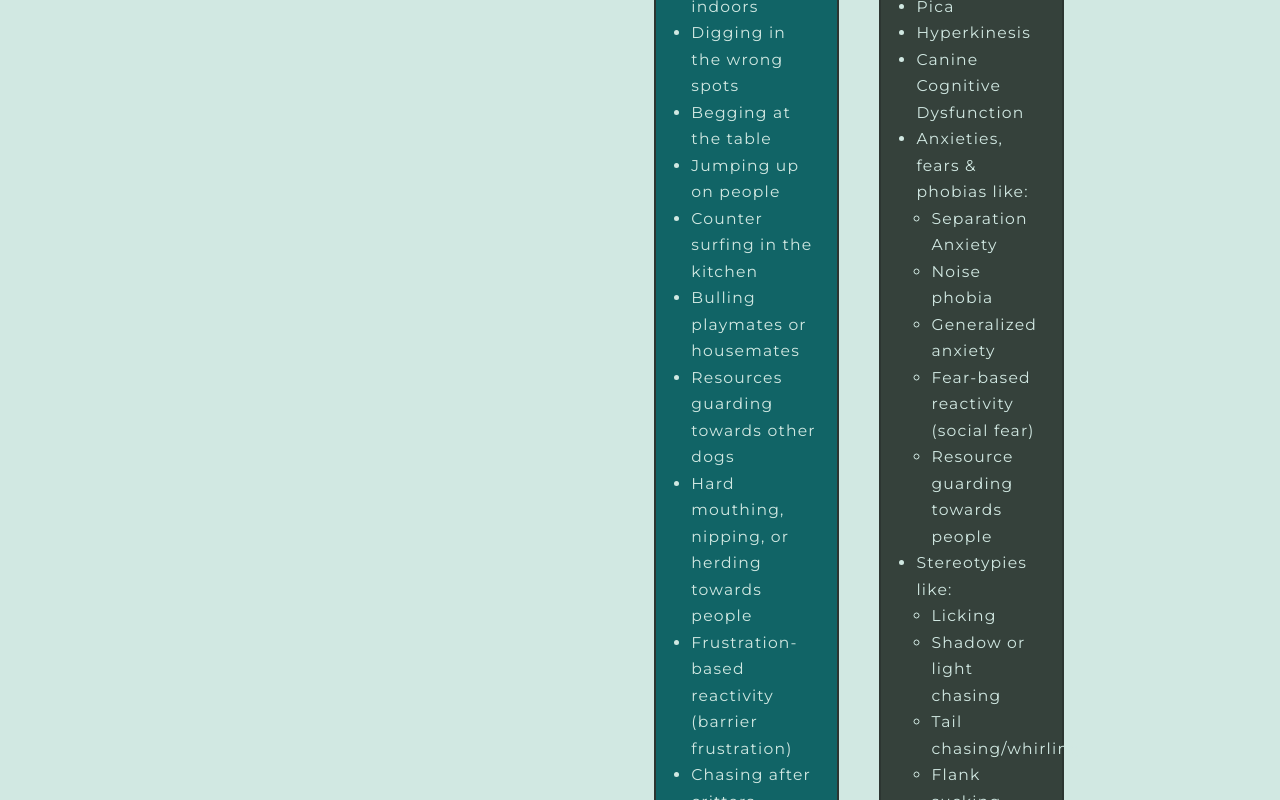
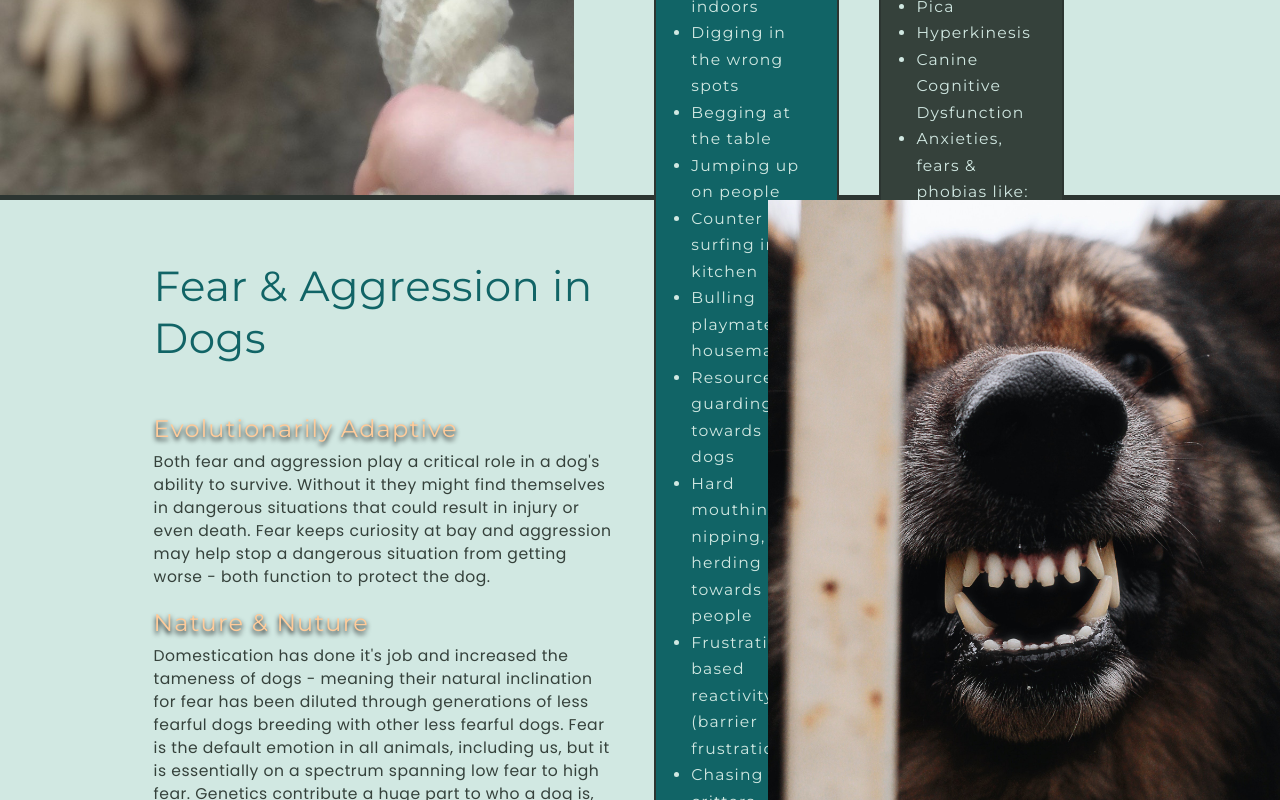
Before and after one commit to grosen-coding/k9paws-website, a React (Create React App) app in the folder frontend/: page /behaviour in a window 1280 px wide. Shown: the part 2000-2800 px from the top of the page. Built offline with nearby package versions, Linux system fonts and the light colour scheme.

Commit message:
added Behaviour Section

```diff
--- a/frontend/src/pages/Behaviour.jsx
+++ b/frontend/src/pages/Behaviour.jsx
@@ -1,5 +1,7 @@
 import React from "react";
 import styled from "styled-components";
+import { GoArrowRight } from "react-icons/go";
+import SectionBookNow from "../components/SectionBookNow";
 
 const Behaviour = () => {
   return (
@@ -147,6 +149,123 @@ const Behaviour = () => {
               </RightContent>
             </IntroRight>
           </IntroSection>
+
+          {/* Aggression Section */}
+
+          <AggressionSection>
+            <AggressionLeft>
+              <LeftContent>
+                <h3>Fear & Aggression in Dogs</h3>
+                <h4>Evolutionarily Adaptive</h4>
+                <p>
+                  Both fear and aggression play a critical role in a dog's
+                  ability to survive. Without it they might find themselves in
+                  dangerous situations that could result in injury or even
+                  death. Fear keeps curiosity at bay and aggression may help
+                  stop a dangerous situation from getting worse - both function
+                  to protect the dog.
+                </p>
+
+                <h4>Nature & Nuture</h4>
+                <p>
+                  Domestication has done it's job and increased the tameness of
+                  dogs - meaning their natural inclination for fear has been
+                  diluted through generations of less fearful dogs breeding with
+                  other less fearful dogs. Fear is the default emotion in all
+                  animals, including us, but it is essentially on a spectrum
+                  spanning low fear to high fear. Genetics contribute a huge
+                  part to who a dog is, or is going to be when they grow up, but
+                  the story isn't written from day one. Nurture (environmental
+                  learning) always works in conjunction with nature (genetics)
+                  and that is where our opportunity lies to help them develop
+                  confidence with their world via pleasant experiences.
+                </p>
+
+                <h4>Psychological & Physiological Effects</h4>
+                <p>
+                  When a dog's fear response is ignited, it triggers a physical
+                  domino effect throughout the brain and body. The part of the
+                  brain responsible for conscious thought (aka the thinking
+                  part) takes a back seat to the part responsible for processing
+                  strong emotions and activating the physical fight-or-flight
+                  response. In life there is good stress and bad stress, the
+                  former helps us grow confident and resilient, while too much
+                  of the later can lead to long term physical and emotional
+                  problems. Chronic feelings of stress and fear leads to
+                  frequent cortisol spikes which has compromising effects on the
+                  immune system creating susceptibility to disease and
+                  infection.
+                </p>
+
+                <h4>Recognition & Understanding</h4>
+                <p>
+                  Recognize that behaviour is functional and yes dogs can and do
+                  make conscious choices about what behaviour to do when based
+                  on historical outcomes. However, just like in people, a dog is
+                  not always making a choice to perform certain behaviours when
+                  they are experiencing an emotional state of panic and truly
+                  believe their life may be in danger (even if we know that it's
+                  not). Understanding that a dog is not choosing to behave the
+                  way they do when filled with fear or anxiety is key to helping
+                  them change their feelings and also their behaviour in the
+                  long term.
+                </p>
+              </LeftContent>
+            </AggressionLeft>
+            <AggressionRight>
+              <img src="../img/aggression.jpeg" alt="" />
+            </AggressionRight>
+          </AggressionSection>
+
+          {/* Plan Section */}
+
+          <PlanSection>
+            <PlanCards>
+              <Card>
+                <h2>Assess</h2>
+                <p>
+                  A private consult is a place to start if you are seeing
+                  consistent signs of fear from Fido with or without signs of
+                  aggression. The trainer will observe and collection
+                  information to make a holistic plan including recommending the
+                  ideal training format to help you both.
+                </p>
+              </Card>
+              <GoArrowRight className="card-icon-arrow" />
+              <Card>
+                <h2>Plan</h2>
+                <p>
+                  Book in and get prepared to start the program that was
+                  recommended by the trainer following your private
+                  consultation. It will be one of the following programs:
+                  <span>Group Training</span>
+                  <span>Day Training</span>
+                  <span>One-on-One Training</span>
+                </p>
+              </Card>
+              <GoArrowRight className="card-icon-arrow" />
+
+              <Card>
+                <h2>Implement</h2>
+                <p>
+                  <span>Start your program!</span>
+                </p>
+                <p>
+                  Step by step, we will work toward established goals. We'll
+                  troubleshoot any issues that arise, make adjustments as
+                  needed, and sharpen your overall training skills.
+                </p>
+              </Card>
+            </PlanCards>
+          </PlanSection>
+
+          {/* Banner Quote Section */}
+
+          {/* Book Now Section */}
+          <SectionBookNow />
+
+          {/* Banner Section */}
+          <SectionBanner2></SectionBanner2>
         </Wrap>
       </Container>
     </>
@@ -306,9 +425,10 @@ const HeaderRight = styled.div`
 
 const IntroSection = styled.section`
   width: 100%;
-  height: 100%;
+  height: 1400px;
   display: flex;
   background-color: rgb(209, 232, 226);
+  border-bottom: 5px solid rgb(44, 53, 49);
 `;
 
 const IntroLeft = styled.div`
@@ -316,6 +436,9 @@ const IntroLeft = styled.div`
   height: 100%;
 
   background-image: url("../img/behaviour-intro.jpeg");
+  background-position: center;
+  background-size: cover;
+  background-repeat: no-repeat;
 `;
 
 const RightContent = styled.div`
@@ -358,34 +481,8 @@ const ExamplesWrap = styled.div`
   width: 100%;
   justify-content: space-between;
   margin-top: 30px;
-  height: 100%;
-`;
-
-const ExampleCardLeft = styled.div`
-  background-color: rgb(17, 100, 102);
-  width: 45%;
-  border: 2px solid rgba(44, 53, 49, 1);
-  padding: 20px;
-  height: 100%;
-  display: flex;
-  flex-direction: column;
-
-  min-height: 700px;
-
-  ul {
-    /* margin: 0 auto; */
-    padding-left: 15px;
-    display: flex;
-    flex-direction: column;
-    justify-content: center;
-    height: 100%;
-
-    li {
-      font-size: 1.3rem;
-      color: rgb(209, 232, 226);
-      /* line-height: 1.5; */
-    }
-  }
+  min-height: 100%;
+  /* height: 700px; */
 
   h5 {
     color: rgb(255, 203, 154);
@@ -398,34 +495,164 @@ const ExampleCardLeft = styled.div`
   }
 `;
 
-const ExampleCardRight = styled.div`
-  background-color: rgb(53, 65, 59);
+const ExampleCardLeft = styled.div`
+  background-color: rgb(17, 100, 102);
   width: 45%;
   border: 2px solid rgba(44, 53, 49, 1);
   padding: 20px;
+  /* height: 700px; */
+  min-height: fit-content;
 
   ul {
-    margin: 0 auto;
+    /* margin: 0 auto; */
     padding-left: 15px;
-    height: 100%;
-
-    .inner-ul {
-      /* line-height: normal; */
-    }
+    display: flex;
+    flex-direction: column;
+    justify-content: space-between;
+    /* height: 100%; */
+    /* min-height: fit-content; */
 
     li {
       font-size: 1.3rem;
       color: rgb(209, 232, 226);
+      line-height: 1.7;
     }
   }
+`;
 
-  h5 {
-    color: rgb(255, 203, 154);
-    font-size: 1.5rem;
+const ExampleCardRight = styled(ExampleCardLeft)`
+  background-color: rgb(53, 65, 59);
+
+  .inner-ul li {
+    line-height: normal;
+  }
+`;
+
+// Aggression Section
+
+const AggressionSection = styled.section`
+  height: 100%;
+  width: 100%;
+  display: flex;
+  background-color: rgb(209, 232, 226);
+  border-bottom: 5px solid rgb(44, 53, 49);
+`;
+
+const AggressionLeft = styled.div`
+  width: 60%;
+  height: 100%;
+
+  h3 {
+    color: rgb(17, 100, 102);
+    font-size: 3.5rem;
     letter-spacing: 0.5px;
     font-weight: 400;
     line-height: normal;
     margin-bottom: 30px;
-    text-align: center;
+  }
+
+  p {
+    color: rgb(53, 65, 59);
+    letter-spacing: 0.5px;
+    font-size: 1.3rem;
+    line-height: normal;
+  }
+
+  h4 {
+    color: rgb(255, 203, 154);
+    text-shadow: 0 3px 5px rgba(0, 0, 0, 1);
+    font-size: 2rem;
+    font-weight: 400;
+    text-align: left;
+    padding-top: 15px;
   }
 `;
+
+const LeftContent = styled.div`
+  width: 60%;
+  margin: 0 auto;
+  padding: 60px 0 0;
+`;
+
+const AggressionRight = styled.div`
+  width: 40%;
+  height: 100%;
+  img {
+    width: 100%;
+    height: 100%;
+    object-fit: cover;
+  }
+`;
+
+// Planning Section
+const PlanSection = styled.section`
+  width: 100%;
+  height: auto;
+  padding: 40px 0;
+  background-color: rgb(17, 100, 102);
+  border-bottom: 5px solid rgb(44, 53, 49);
+`;
+
+const PlanCards = styled.div`
+  display: flex;
+  /* width: 100%; */
+  width: 100%;
+  /* margin: 0 auto; */
+  justify-content: center;
+  align-items: center;
+  gap: 20px;
+
+  .card-icon-arrow {
+    font-size: 5rem !important;
+    color: rgb(209, 232, 226);
+  }
+`;
+
+const Card = styled.div`
+  width: 15%;
+  background-color: #e2e2e2;
+  padding: 15px;
+  position: relative;
+  min-height: 400px;
+  /* height: 100%; */
+
+  h2 {
+    text-align: center;
+    color: rgb(17, 100, 102);
+    text-transform: uppercase;
+    font-weight: 400;
+    position: relative;
+    z-index: 2;
+    display: block;
+    background-color: rgba(44, 53, 49, 0.3);
+    margin-bottom: 25px;
+    font-size: 3rem;
+  }
+
+  p {
+    color: rgba(44, 53, 49, 1);
+    letter-spacing: 0.5px;
+    font-size: 1.3rem;
+    font-weight: 600;
+    text-align: center;
+    padding-bottom: 10px;
+
+    span {
+      font-style: italic;
+      display: block;
+      color: rgb(17, 100, 102);
+      padding-top: 10px;
+    }
+  }
+`;
+
+// Banner Section
+
+const SectionBanner2 = styled.section`
+  height: 400px;
+  width: 100vw;
+  background-image: url("../img/banner-3.jpeg");
+  background-repeat: no-repeat;
+  background-size: cover;
+  background-position-y: 50%;
+`;
--- a/frontend/src/pages/Training.jsx
+++ b/frontend/src/pages/Training.jsx
@@ -3,6 +3,7 @@ import styled from "styled-components";
 import { GoArrowRight } from "react-icons/go";
 import { GiSittingDog } from "react-icons/gi";
 import SectionBookNow from "../components/SectionBookNow";
+import SectionBanner from "../components/SectionBanner";
 
 const Training = () => {
   return (
@@ -247,8 +248,6 @@ const Training = () => {
           </OptionsSection>
 
           <SectionBookNow />
-
-          <SectionBanner></SectionBanner>
         </Wrap>
       </Container>
     </>
@@ -661,14 +660,3 @@ const OptionsRight = styled.div`
     color: rgb(44, 53, 49);
   }
 `;
-
-// Banner Section
-
-const SectionBanner = styled.section`
-  height: 400px;
-  width: 100vw;
-  background-image: url("../img/banner-2.jpeg");
-  background-repeat: no-repeat;
-  background-size: cover;
-  background-position-y: 70%;
-`;
```
Also changed, not shown: frontend/public/img/aggression.jpeg (renamed from frontend/public/img/7CDE963A-9122-46AE-84B0-0D0280F5493E.jpeg), frontend/public/img/banner-3.jpeg (renamed from frontend/public/img/2A093FB9-19D9-4031-9864-799D71C43A36.jpeg).
